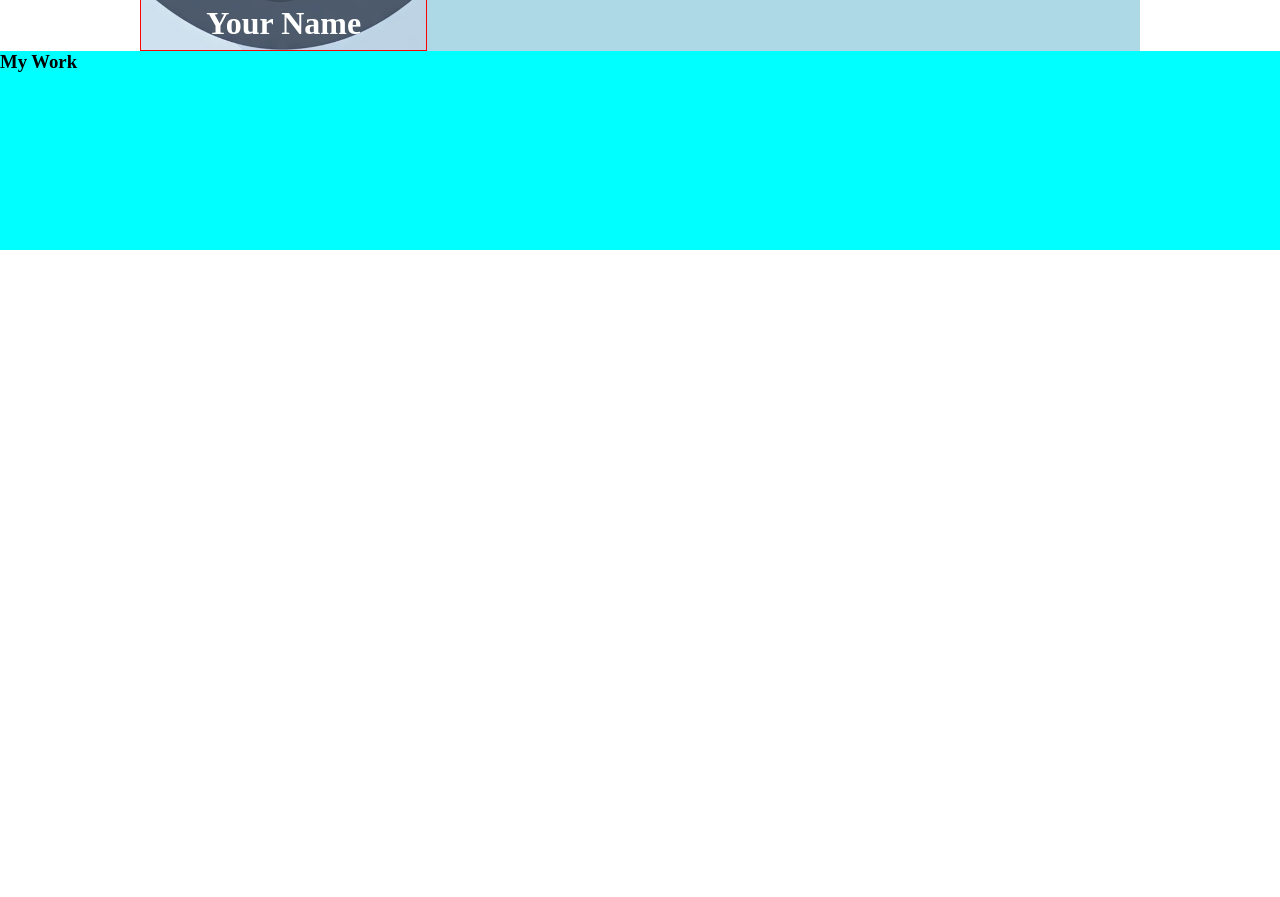
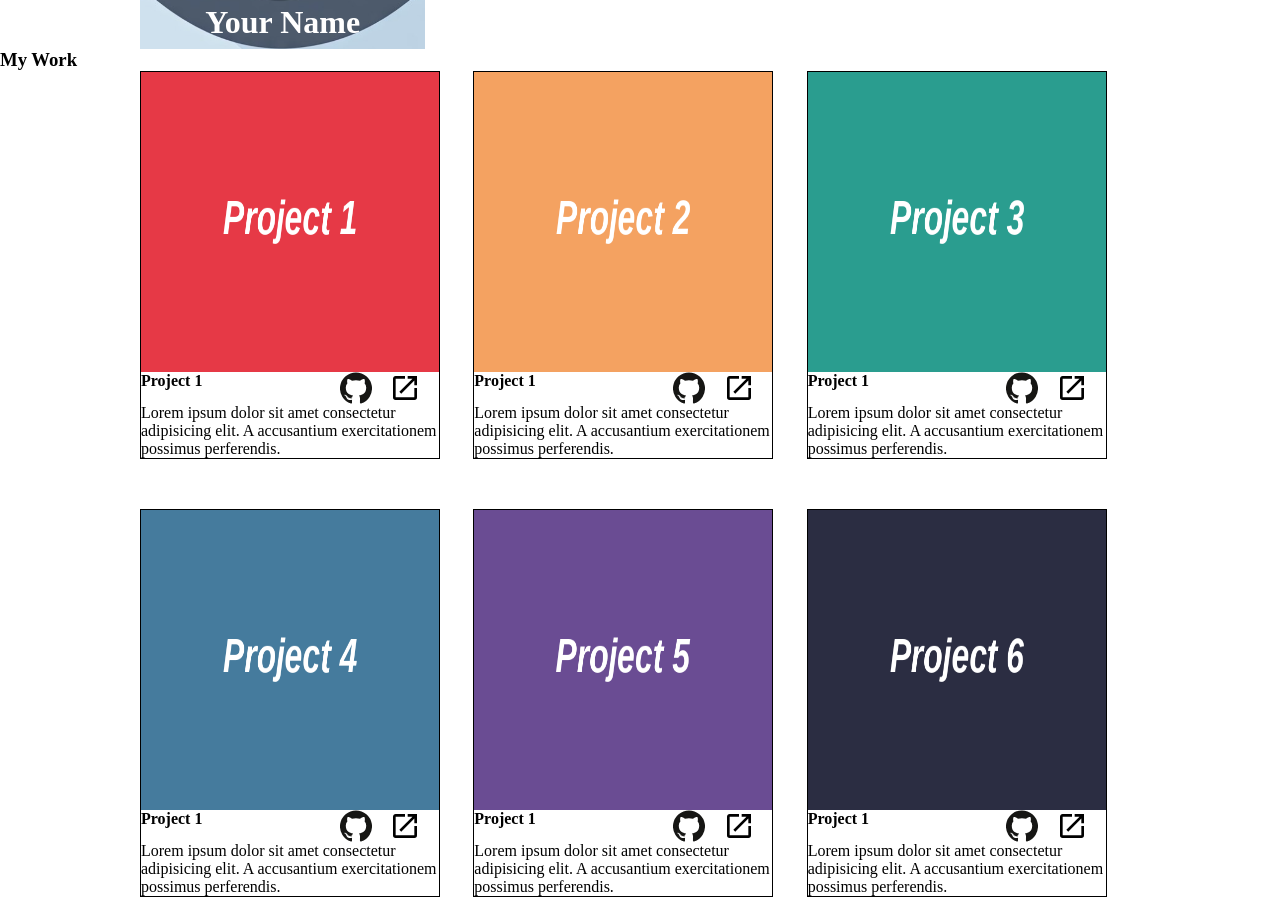
Before and after one commit to Zulu0824/Homepage, a website built with webpack: page src/template.html in a window 1280 px wide. Shown: the part 351-1248 px from the top of the page. Before the commit the page ends 800 px from the top, so only its background shows below. Built offline with nearby package versions, Linux system fonts and the light colour scheme.

Commit message:
feat: add articles to main

```diff
--- a/src/style.css
+++ b/src/style.css
@@ -16,13 +16,12 @@ header {
   width: min(1000px, 100%);
   justify-self: center;
   gap: 15px;
-  background-color: lightblue;
 }
 
 #image-container {
   width: fit-content;
   height: fit-content;
-  border: 1px solid red;
+  /* border: 1px solid red; */
   position: relative;
 }
 
@@ -88,6 +87,38 @@ header {
 
 /* main */
 
+article {
+  display: flex;
+  flex-direction: column;
+  width: 300px;
+  border: 1px solid black;
+}
+
+article img {
+  height: 300px;
+  display: block;
+}
+
+.project-title-nav img {
+  height: 2rem;
+  width: 2rem;
+}
+
+.project-title-nav {
+  display: grid;
+  grid-template-columns: 4fr 1fr 1fr;
+}
+
 main {
-  background-color: aqua;
+  display: flex;
+  flex-direction: column;
 }
+
+main section {
+  align-self: center;
+  width: 1000px;
+  display: grid;
+  grid-template-columns: repeat(3, 1fr);
+  grid-template-rows: auto;
+  row-gap: 50px;
+}
--- a/src/template.html
+++ b/src/template.html
@@ -38,7 +38,108 @@
     <main>
       <h3>My Work</h3>
       <section>
-        <article></article>
+        <article>
+          <img src="./images/project-1.png" alt="Project 1 screenshot" />
+          <div class="project-info">
+            <div class="project-title-nav">
+                <h4>Project 1</h3>
+                <a href="#">
+                    <img src="./icons/github-icon.svg" alt="Link to github repo">
+                </a>
+                <a href="#">
+                    <img src="./icons/open-in-new.svg" alt="Link to live version of the page.">
+                </a>
+            </div>
+            <div class="project-desc">
+                 Lorem ipsum dolor sit amet consectetur adipisicing elit. A accusantium exercitationem possimus perferendis.
+            </div>
+          </div>
+        </article>
+                <article>
+          <img src="./images/project-2.png" alt="Project 2 screenshot" />
+          <div class="project-info">
+            <div class="project-title-nav">
+                <h4>Project 1</h3>
+                <a href="#">
+                    <img src="./icons/github-icon.svg" alt="Link to github repo">
+                </a>
+                <a href="#">
+                    <img src="./icons/open-in-new.svg" alt="Link to live version of the page.">
+                </a>
+            </div>
+            <div class="project-desc">
+                 Lorem ipsum dolor sit amet consectetur adipisicing elit. A accusantium exercitationem possimus perferendis.
+            </div>
+          </div>
+        </article>
+                <article>
+          <img src="./images/project-3.png" alt="Project 3 screenshot" />
+          <div class="project-info">
+            <div class="project-title-nav">
+                <h4>Project 1</h3>
+                <a href="#">
+                    <img src="./icons/github-icon.svg" alt="Link to github repo">
+                </a>
+                <a href="#">
+                    <img src="./icons/open-in-new.svg" alt="Link to live version of the page.">
+                </a>
+            </div>
+            <div class="project-desc">
+                 Lorem ipsum dolor sit amet consectetur adipisicing elit. A accusantium exercitationem possimus perferendis.
+            </div>
+          </div>
+        </article>
+                <article>
+          <img src="./images/project-4.png" alt="Project 4 screenshot" />
+          <div class="project-info">
+            <div class="project-title-nav">
+                <h4>Project 1</h3>
+                <a href="#">
+                    <img src="./icons/github-icon.svg" alt="Link to github repo">
+                </a>
+                <a href="#">
+                    <img src="./icons/open-in-new.svg" alt="Link to live version of the page.">
+                </a>
+            </div>
+            <div class="project-desc">
+                 Lorem ipsum dolor sit amet consectetur adipisicing elit. A accusantium exercitationem possimus perferendis.
+            </div>
+          </div>
+        </article>
+                <article>
+          <img src="./images/project-5.png" alt="Project 5 screenshot" />
+          <div class="project-info">
+            <div class="project-title-nav">
+                <h4>Project 1</h3>
+                <a href="#">
+                    <img src="./icons/github-icon.svg" alt="Link to github repo">
+                </a>
+                <a href="#">
+                    <img src="./icons/open-in-new.svg" alt="Link to live version of the page.">
+                </a>
+            </div>
+            <div class="project-desc">
+                 Lorem ipsum dolor sit amet consectetur adipisicing elit. A accusantium exercitationem possimus perferendis.
+            </div>
+          </div>
+        </article>
+                <article>
+          <img src="./images/project-6.png" alt="Project 6 screenshot" />
+          <div class="project-info">
+            <div class="project-title-nav">
+                <h4>Project 1</h3>
+                <a href="#">
+                    <img src="./icons/github-icon.svg" alt="Link to github repo">
+                </a>
+                <a href="#">
+                    <img src="./icons/open-in-new.svg" alt="Link to live version of the page.">
+                </a>
+            </div>
+            <div class="project-desc">
+                 Lorem ipsum dolor sit amet consectetur adipisicing elit. A accusantium exercitationem possimus perferendis.
+            </div>
+          </div>
+        </article>
       </section>
     </main>
     <footer></footer>
```
Also changed, not shown: src/icons/open-in-new.svg (added), src/images/project-1.png (added), src/images/project-2.png (added), src/images/project-3.png (added), src/images/project-4.png (added), src/images/project-5.png (added), src/images/project-6.png (added).
